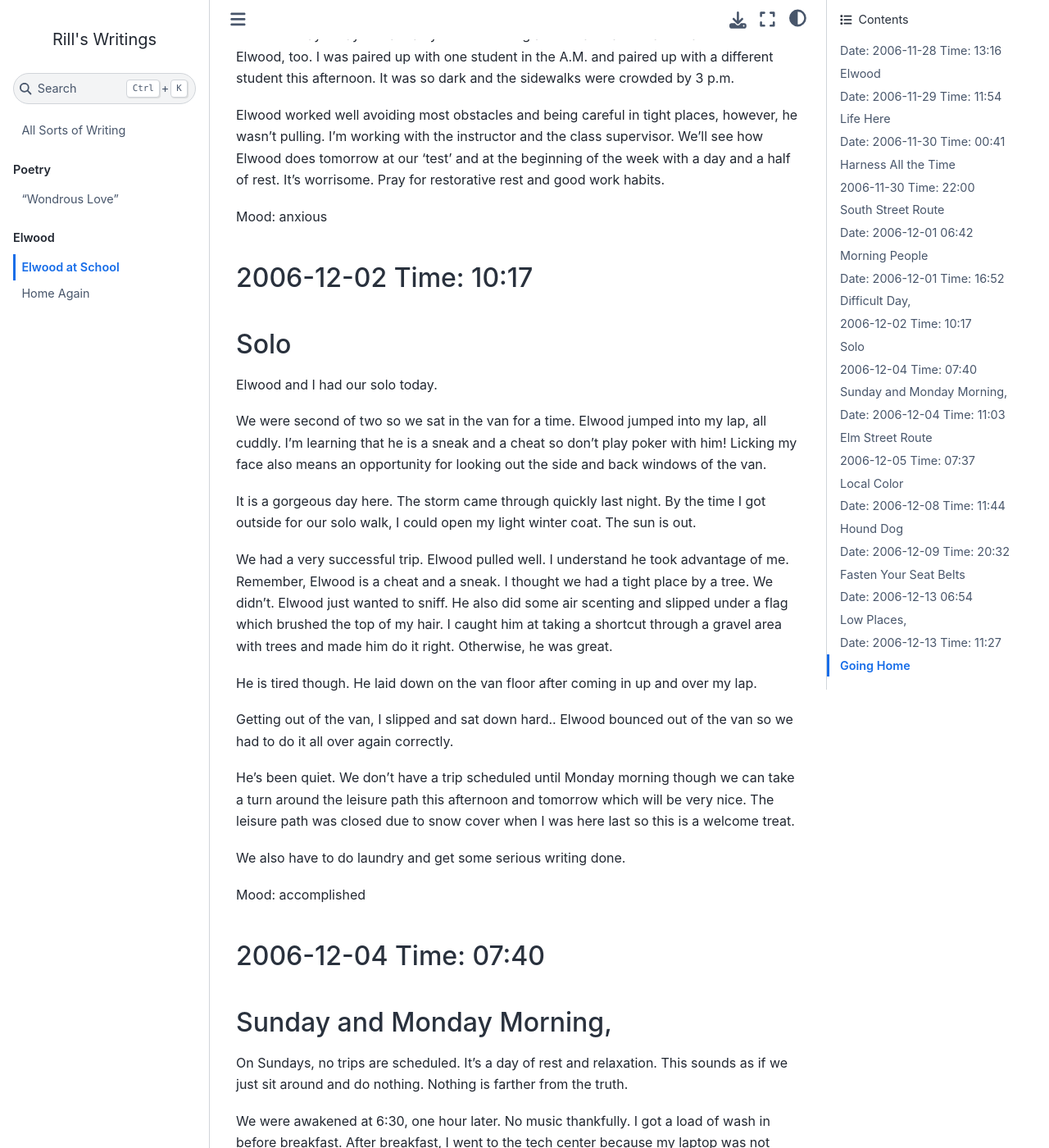
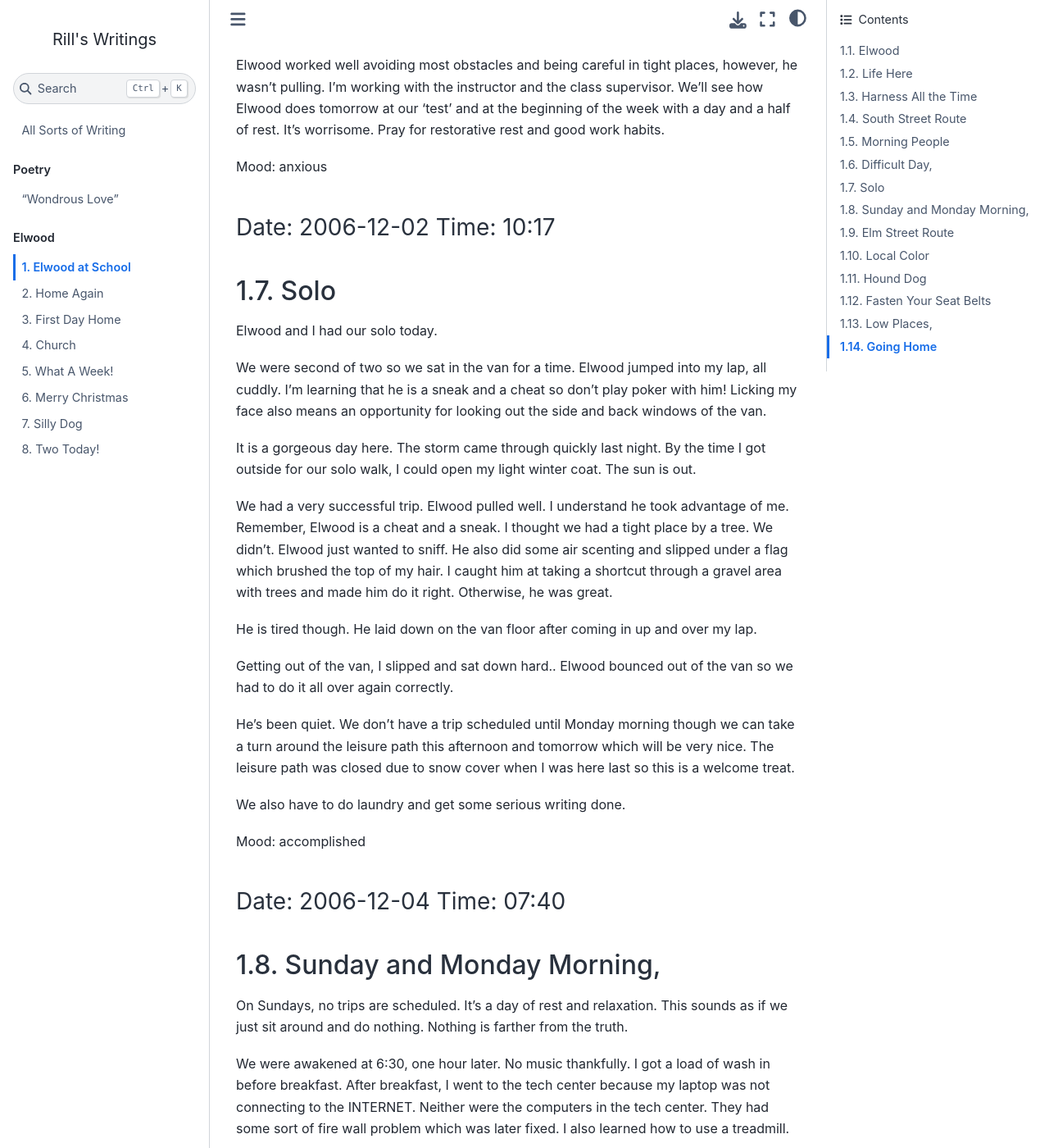
Before and after one commit to rillonline/writing, a Jupyter Book: the page built from Elwood/elwood-at-school.md, in a window 1280 px wide and 1400 px high, scrolled down 4756 px. Shown: the whole window at 82% size. Built offline with Jupyter Book 1.0.4 settings and Sphinx 7.4.7 and the Sphinx Book theme 1.1.4, drawn with Linux system fonts in a browser that asks for light colours; pages that are not in the unit, such as notebooks, are missing from menus; some of the changed text lies outside the part shown.

Commit message:
working on Elwood files

```diff
--- a/Elwood/elwood-at-school.md
+++ b/Elwood/elwood-at-school.md
@@ -1,6 +1,6 @@
 # Elwood at School #
 
-## Date: 2006-11-28 Time: 13:16
+<p style="text-align: center;"> Date: 2006-11-28 Time: 13:16</p>
 
 ## Elwood
 
@@ -12,7 +12,7 @@ he doesn't like me, he jumps in my lap and kisses me. Then he remembers
 he doesn't like me, gets down and watches the door, hoping our
 instructor will come.
 
-## Date: 2006-11-29 Time: 11:54
+### Date: 2006-11-29 Time: 11:54
 
 ## Life Here
 
@@ -48,7 +48,7 @@ increments.
 
 Mood: happy
 
-## Date: 2006-11-30 Time: 00:41
+### Date: 2006-11-30 Time: 00:41
 
 ## Harness All the Time
 
@@ -168,7 +168,7 @@ My spy thriller also awaits.
 
 Mood: exhausted
 
-## Date: 2006-12-01 06:42
+### Date: 2006-12-01 06:42
 
 ## Morning People
 
@@ -196,7 +196,7 @@ while trying to give it to a very excited dog.
 Note to self: Be more firm with Elwood. He can obey even before
 breakfast. We have different mothers.
 
-## Date: 2006-12-01 Time: 16:52
+### Date: 2006-12-01 Time: 16:52
 
 ## Difficult Day,
 
@@ -279,7 +279,7 @@ taking the lead for one trip.
 Then it was time for Sunday dinner at 1 p.m. After that I had a
 60-minute massage. Lots of tight places.
 
-### 3 p.m.###
+#### 3 p.m.####
 
 I tried to take a nap. My instructor wanted to do obedience. I
 turned her away. A class member checked in. I did the same.
@@ -300,7 +300,7 @@ Mr. Elwood has expressed interest in my laptop this morning. He is
 beginning to recognize that my attention to it is inattention to him. He
 is also starting to take my hands off the keyboard.
 
-## Date: 2006-12-04 Time: 11:03
+### Date: 2006-12-04 Time: 11:03
 
 ## Elm Street Route
 
@@ -371,7 +371,7 @@ will be to stop him from walking while not stopping him from pooping.
 
 We're off for another turn around the block, so to speak.
 
-## Date: 2006-12-08 Time: 11:44
+### Date: 2006-12-08 Time: 11:44
 
 ## Hound Dog
 
@@ -411,7 +411,7 @@ I managed to tie him up in the flixline--25 feet of tape measure. It
 reminded me of the time I got Caitlin wrapped up in a microphone wire
 during worship.
 
-### Later ###
+#### Later ####
 
 
 The train was late so we took it both ways and will leave the bus to
@@ -429,7 +429,7 @@ semester.
 
 Mood: cold
 
-## Date: 2006-12-09 Time: 20:32
+### Date: 2006-12-09 Time: 20:32
 
 ## Fasten Your Seat Belts
 
@@ -496,7 +496,7 @@ Gathering Of Eagles.
 
 Mood: mellow
 
-## Date: 2006-12-13 06:54
+### Date: 2006-12-13 06:54
 
 ## Low Places,
 
@@ -584,7 +584,7 @@ shoes!
 
 Mood: rushed
 
-## Date: 2006-12-13 Time: 11:27
+### Date: 2006-12-13 Time: 11:27
 
 ## Going Home
 
--- a/_toc.yml
+++ b/_toc.yml
@@ -6,8 +6,16 @@ root: index
 parts:
   - caption: Poetry
     chapters:
-      - file: poetry/wondrous-love.md
+      - file: poetry/wondrous-love
   - caption: Elwood
+    numbered: 2
     chapters:
-      - file: Elwood/elwood-at-school.md
-      - file: Elwood/home-again.md
+      - file: Elwood/elwood-at-school
+      - file: Elwood/home-again
+      - file: Elwood/first-day-home
+      - file: Elwood/church
+      - file: Elwood/what-a-week
+      - file: Elwood/merry-christmas
+      - file: Elwood-what-a-week
+      - file: Elwood/silly-dog
+      - file: Elwood/two-today
```
Also changed, not shown: other parts of Elwood/elwood-at-school.md (+4 -4 lines), Elwood/church.md (added, +19 -0 lines), Elwood/first-day-home.md (added, +26 -0 lines), Elwood/home-again.md (+2 -2 lines), Elwood/merry-christmas.md (added, +40 -0 lines), Elwood/on-socks-and-mats-and-colds.md (added, +26 -0 lines), Elwood/silly-dog.md (added, +31 -0 lines), Elwood/two-today.md (added, +9 -0 lines), Elwood/what-a-week.md (added, +51 -0 lines).
